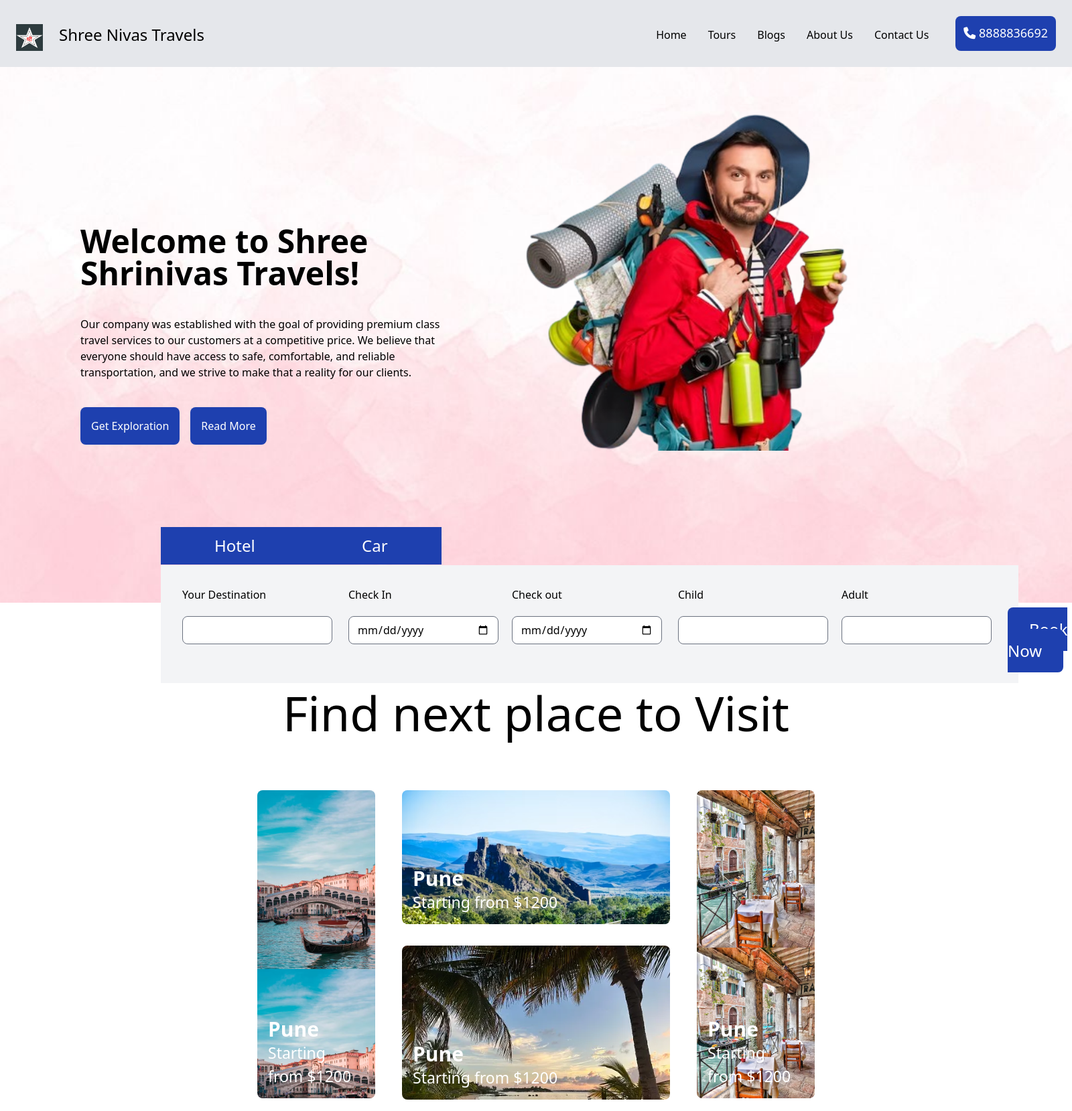
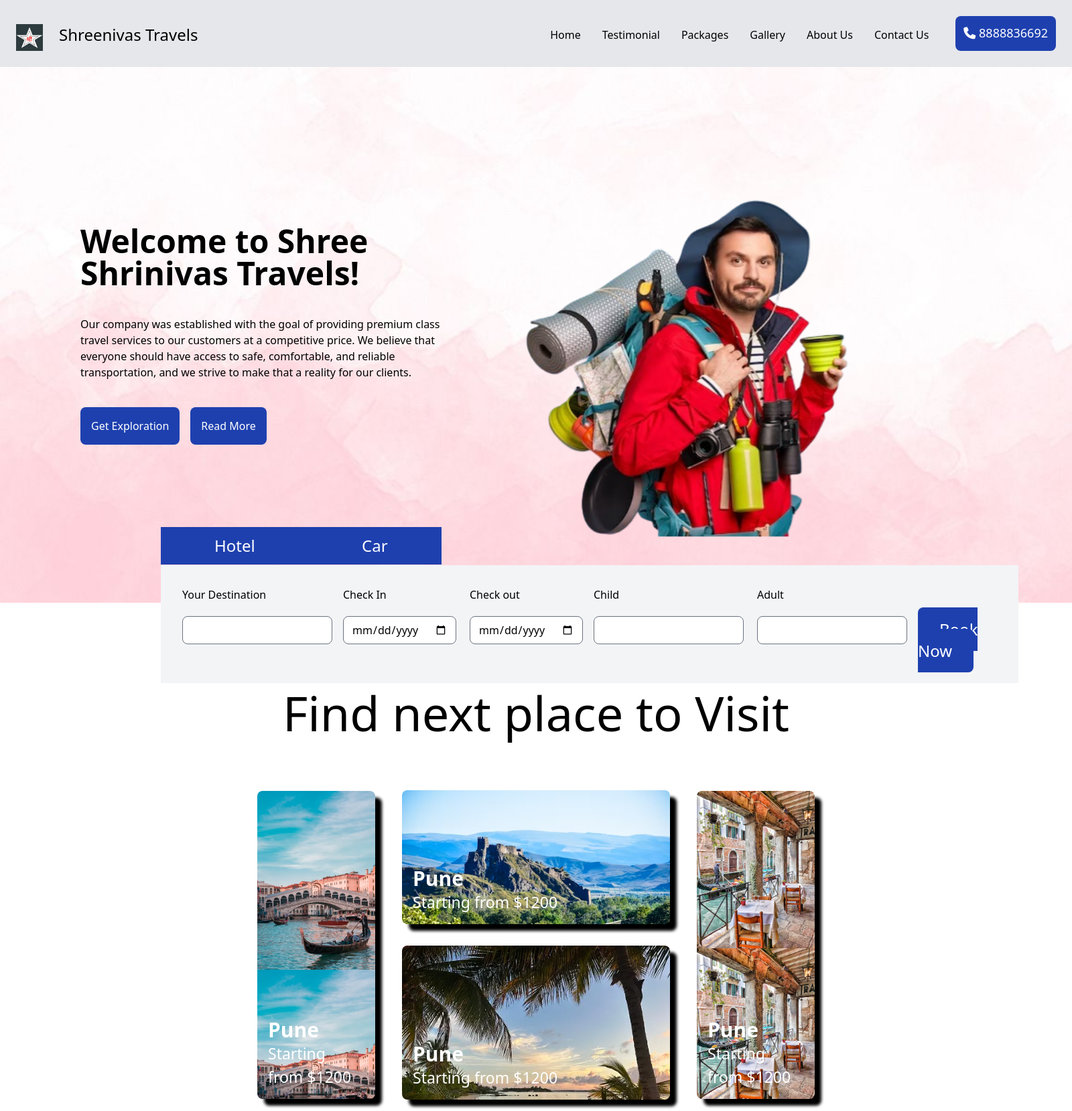
Before and after one commit to ErfanAalam/Car-Rental, a Flask app: page / in a window 1600 px wide. Shown: the top 1659 px of the page at 67% size. Run offline with Flask 3, Linux system fonts and the light colour scheme; some libraries are stand-ins or nearby versions.

Commit message:
index html compeleted

```diff
--- a/static/style.css
+++ b/static/style.css
@@ -5,32 +5,67 @@
     background-size: cover;
 }
 
+ /* filter: drop-shadow(10px 10px 2px #000); */
+
 .card1{
     background-image: url(/static/assests/travels1.avif);
     background-size:contain;
-    /* height: 460px;
-    width: 300px; */
+    filter: drop-shadow(10px 10px 2px #000);
 }
 .card2{
     background-image: url(/static/assests/travels2.avif);
     background-size:cover;
-    /* height: 200px;
-    width: 400px; */
+    filter: drop-shadow(10px 10px 2px #000);
 }
 .card3{
     background-image: url(/static/assests/travels3.webp);
     background-size:cover;
-    /* height: 230px;
-    width: 400px; */
+    filter: drop-shadow(10px 10px 2px #000);
 }
 .card4{
     background-image: url(/static/assests/travels4.avif);
     background-size:contain;
-    /* height: 460px;
-    width: 300px; */
+    filter: drop-shadow(10px 10px 2px #000);
+}
+
+.left img{
+    filter: drop-shadow(10px 10px 2px #000);
+}
+
+.card{
+    width: 60%;
+    height: 800px;
+    display: flex;
+    border: 4px solid rgb(133, 130, 130);
+    border-radius: 10px;
+    overflow-x:auto ;
+    scroll-snap-type:x mandatory;
+}
+
+.card > img{
+    width: 120%;
+    height: 100%;
+    object-fit: cover;
+    scroll-snap-align:start;
+}
+
+.scroller p{
+    text-shadow: 5px 5px 3px rgb(143, 141, 141);
 }
 
 
-/* @media  screen and (max-width:) {
+::-webkit-scrollbar {
+    width: 10px;
+  }
 
-} */
+  ::-webkit-scrollbar-track {
+    background: #f1f1f1;
+  }
+
+  ::-webkit-scrollbar-thumb {
+    background: #888;
+  }
+
+  ::-webkit-scrollbar-thumb:hover {
+    background: #555;
+  }
--- a/templates/index.html
+++ b/templates/index.html
@@ -6,17 +6,22 @@
   <header class="flex justify-between p-6 bg-gray-200 header">
     <div class="logo space-x-2 flex item-center justify-center gap-4 pt-3">
       <img class="w-10 h-10" src="/static/assests/logo.png" alt="" />
-      <span class="md:text-2xl text-[18px] md:pt-0 pt-1">Shree Nivas Travels</span>
+      <span class="md:text-2xl text-[18px] md:pt-0 pt-1"
+        >Shreenivas Travels</span
+      >
     </div>
-    <div class="links flex gap-10 ">
+    <div class="links flex gap-10">
       <ul class="gap-8 pt-4 hidden md:flex">
         <li class="hover:text-blue-700 cursor-pointer">Home</li>
-        <li class="hover:text-blue-700 cursor-pointer">Tours</li>
-        <li class="hover:text-blue-700 cursor-pointer">Blogs</li>
+        <li class="hover:text-blue-700 cursor-pointer">Testimonial</li>
+        <li class="hover:text-blue-700 cursor-pointer">Packages</li>
+        <li class="hover:text-blue-700 cursor-pointer">Gallery</li>
         <li class="hover:text-blue-700 cursor-pointer">About Us</li>
         <li class="hover:text-blue-700 cursor-pointer">Contact Us</li>
       </ul>
-      <div class="contact p-3 text-[18px] bg-blue-800 text-white rounded-lg hover:bg-blue-900 cursor-pointer">
+      <div
+        class="contact p-3 text-[18px] bg-blue-800 text-white rounded-lg hover:bg-blue-900 cursor-pointer"
+      >
         <i class="fa-solid fa-phone pt-1 text-white"></i>
         8888836692
       </div>
@@ -27,8 +32,12 @@
 <!-- Component of Section 1 -->
 
 <div>
-  <main class="main h-[100vh] md:[h-70vh] flex p-10 justify-between relative md:flex-row flex-col-reverse">
-    <div class="left flex flex-col justify-center gap-10 md:pl-20 pl-4 md:w-[40vw]">
+  <main
+    class="main flex p-10 h-[100vh] justify-between relative md:flex-row flex-col-reverse"
+  >
+    <div
+      class="left flex flex-col justify-center gap-10 md:pl-20 pl-4 md:w-[40vw]"
+    >
       <h1 class="text-5xl font-bold">Welcome to Shree Shrinivas Travels!</h1>
       <p>
         Our company was established with the goal of providing premium class
@@ -49,22 +58,25 @@
     </div>
     <div class="right">
       <img
-        class="w-[800px] mix-blend-multiply"
+        class="w-[800px] md:pt-32 mix-blend-multiply"
         src="/static/assests/sectio1-img.png"
         alt=""
       />
     </div>
-    <div class="form absolute p-8 bg-gray-100 flex bottom-[-440px] md:bottom-[-120px] md:left-60 left-0 md:ml-0 md:mr-0 ml-2 mr-2 md:w-[80%] w-[95%]">
     <div
-        class="hotel p-3 bg-blue-800 absolute top-[-57px] md:left-0 left-[80px] px-20 text-white text-2xl cursor-pointer hover:bg-blue-900"
+      class="form absolute md:p-8 bg-gray-100 flex justify-center bottom-[-440px] md:bottom-[-120px] md:left-60 left-0 md:ml-0 md:mr-0 p-2 md:w-[80%] w-[100%]"
+    >
+      <div
+        class="hotel p-3 bg-blue-800 absolute top-[-57px] md:left-0 left-[120px] px-20 text-white text-2xl cursor-pointer hover:bg-blue-900"
       >
         Hotel
       </div>
       <div
-        class="hotel p-3 bg-blue-800 absolute top-[-57px] left-[220px] px-20 text-white text-2xl cursor-pointer hover:bg-blue-900 md:flex hidden">
+        class="hotel p-3 bg-blue-800 absolute top-[-57px] left-[220px] px-20 text-white text-2xl cursor-pointer hover:bg-blue-900 md:flex hidden"
+      >
         Car
       </div>
-      <form action="#" class="md:flex gap-6 ">
+      <form action="#" class="md:flex gap-4">
         <div class="flex flex-col md:gap-5">
           <label for="Destination">Your Destination</label>
           <input
@@ -78,24 +90,34 @@
         <div class="flex gap-5">
           <div class="flex flex-col gap-5">
             <label for="checkin">Check In</label>
-            <input type="date" name="" id="checkin" class="rounded-lg md:w-56" />
+            <input type="date" name="" id="checkin" class="rounded-lg" />
           </div>
 
           <div class="flex flex-col gap-5">
             <label for="checkout">Check out</label>
-            <input type="date" name="" id="checkout" class="rounded-lg md:w-56" />
+            <input type="date" name="" id="checkout" class="rounded-lg" />
           </div>
         </div>
 
         <div class="flex gap-5">
           <div class="flex flex-col gap-5">
             <label for="child">Child</label>
-            <input type="text" name="" id="child" class="rounded-lg md:w-56 w-[160px]" />
+            <input
+              type="text"
+              name=""
+              id="child"
+              class="rounded-lg md:w-56 w-[160px]"
+            />
           </div>
 
           <div class="flex flex-col gap-5">
             <label for="adult">Adult</label>
-            <input type="text" name="" id="adult" class="rounded-lg md:w-56 w-[160px]" />
+            <input
+              type="text"
+              name=""
+              id="adult"
+              class="rounded-lg md:w-56 w-[160px]"
+            />
           </div>
         </div>
 
@@ -113,22 +135,21 @@
 <!-- Component for section 2 -->
 
 <div>
-  <div class="md:px-96 md:pt-32 pt-[500px] text-center md:h-[90vh] md:mb-40 mb-10 flex flex-col ml-14 md:ml-0">
+  <div
+    class="md:px-96 md:pt-32 pt-[500px] text-center md:mb-40 mb-10 flex flex-col">
     <div class="heading">
       <h2 class="md:text-7xl text-4xl font-[500]">Find next place to Visit</h2>
     </div>
-    <div class="sec2-cards pt-20 text-left flex md:flex-row flex-col gap-10 ">
+    <div class="sec2-cards pt-20 text-left flex md:flex-row flex-col gap-10 items-center">
       <div
-        class="flex flex-col justify-end rounded-lg overflow-hidden card1 p-4 text-white md:h-[460px] md:w-[300px] w-[300px] h-[300px]"
-      >
+        class="flex flex-col justify-end rounded-lg overflow-hidden card1 p-4 text-white md:h-[460px] md:w-[300px] w-[300px] h-[300px]">
         <p class="text-3xl font-bold">Pune</p>
         <p class="text-[23px]">Starting from $1200</p>
       </div>
 
       <div class="space-y-8">
         <div
-          class="flex flex-col justify-end rounded-lg overflow-hidden card2 p-4 text-white md:h-[200px] md:w-[400px] w-[300px] h-[400px]"
-        >
+          class="flex flex-col justify-end rounded-lg overflow-hidden card2 p-4 text-white md:h-[200px] md:w-[400px] w-[300px] h-[400px]">
           <p class="text-3xl font-bold">Pune</p>
           <p class="text-[23px]">Starting from $1200</p>
         </div>
@@ -154,7 +175,7 @@
 <!-- Component for section 3 -->
 
 <div>
-  <div class="bg-gray-200 md:h-[80vh] md:flex md:p-28 p-8 gap-10">
+  <div class="bg-gray-200 md:flex md:p-28 p-8 gap-10">
     <div class="left md:w-[60%]">
       <img
         class="md:w-[800px] md:h-[550px] w-[600px] h-[300px] rounded-lg"
@@ -174,16 +195,17 @@
         is dedicated to Lord Ram and sees thousands of devotees flocking daily
         to offer prayers and seek blessings.
       </p>
-      <button class="p-4 px-6  bg-blue-800 text-white rounded-lg mx-24">Book Now</button>
+      <button class="p-4 px-6 bg-blue-800 text-white rounded-lg mx-24">
+        Book Now
+      </button>
     </div>
   </div>
 </div>
 
-
-<!-- section 4 -->
+<!--component for section 4 -->
 
 <div>
-  <div class="bg-white md:h-[80vh] md:flex md:flex-row-reverse md:p-28 p-8 gap-56">
+  <div class="bg-white md:flex md:flex-row-reverse md:p-28 p-8 gap-56">
     <div class="left md:w-[50%]">
       <img
         class="md:w-[800px] md:h-[550px] w-[600px] h-[300px] rounded-lg"
@@ -196,11 +218,82 @@
         Sinhagad : An ancient hill fortress
       </h2>
       <p class="text-[20px]">
-        The fort was captured by Tanaji Malusare and his brother. Sinhagad (Lion's Fort) fort was strategically built to provide natural protection from the enemies due to its very steep slopes.The walls of the forts and bastions were constructed only at key places. There are two gates to enter the fort named Kalyan Darwaja and Pune Darwaza.
+        The fort was captured by Tanaji Malusare and his brother. Sinhagad
+        (Lion's Fort) fort was strategically built to provide natural protection
+        from the enemies due to its very steep slopes.The walls of the forts and
+        bastions were constructed only at key places. There are two gates to
+        enter the fort named Kalyan Darwaja and Pune Darwaza.
       </p>
-      <button class="p-4 px-6  bg-blue-800 text-white rounded-lg md:mx-0 mx-24">Book Now</button>
+      <button class="p-4 px-6 bg-blue-800 text-white rounded-lg md:mx-0 mx-24">
+        Book Now
+      </button>
     </div>
   </div>
 </div>
 
+<!-- component of section 5 -->
+
+<div>
+  <div
+    class="bg-gray-100 py-10 flex flex-col items-center gap-10 px-4 scroller"
+  >
+    <p class="text-6xl">
+      <span class="font-bold">Pune</span> Tourist Places and Hotels
+    </p>
+    <div class="card md:w-[60%] md:h-[800px] w-[100%] h-[400px]">
+      <img src="/static/assests/punevisit.jpg" alt="" />
+      <img src="/static/assests/punevisit2.jpg" alt="" />
+      <img src="/static/assests/punevisit3.jpg" alt="" />
+      <img src="/static//assests/punevisit6.webp" alt="" />
+      <img src="/static//assests/punevisit4.jpg" alt="" />
+      <img src="/static//assests/punevisit5.avif" alt="" />
+    </div>
+  </div>
+</div>
+
+<!-- Component for footer -->
+
+<div>
+  <footer class="bg-black flex md:flex-row flex-col md:gap-72 gap-10 text-white md:px-40 px-10 py-20">
+    <div class="desc space-y-4 md:w-[20vw] w-[60vw] pt-5">
+      <h3 class="text-3xl">Shree Shrinivas Travels</h3>
+      <p>
+        Our core fleet of 30+ vehicles provides 24/7 service across Pune and
+        Mumbai operations, and we also have our presence in Ahmed Nagar, Nashik,
+        Aurangabad, Goa, Bangalore, and Delhi.
+      </p>
+      <div class="social space-x-6 md:block flex flex-row">
+        <i class="fa-brands fa-facebook hover:bg-blue-200 p-2 rounded-lg border-2 border-blue-200 cursor-pointer"></i>
+        <i class="fa-brands fa-twitter hover:bg-blue-200 p-2 rounded-lg border-2 border-blue-200 cursor-pointer"></i>
+        <i class="fa-brands fa-instagram hover:bg-blue-200 p-2 rounded-lg border-2 border-blue-200 cursor-pointer"></i>
+        <i class="fa-brands fa-linkedin hover:bg-blue-200 p-2 rounded-lg border-2 border-blue-200 cursor-pointer"></i>
+      </div>
+    </div>
+
+    <div class="flex flex-col md:flex-row p-4 md:gap-40 gap-20">
+      <div class="links space-y-4">
+        <h2 class="text-3xl cursor-pointer">Quick Links</h2>
+        <ul class=" space-y-4">
+          <li class="hover:text-blue-200 cursor-pointer"><i class="fa-solid fa-angle-right "></i> Home</li>
+          <li class="hover:text-blue-200 cursor-pointer"><i class="fa-solid fa-angle-right "></i> Testimonial</li>
+          <li class="hover:text-blue-200 cursor-pointer"><i class="fa-solid fa-angle-right "></i> Packages</li>
+          <li class="hover:text-blue-200 cursor-pointer"><i class="fa-solid fa-angle-right "></i> Gallery</li>
+          <li class="hover:text-blue-200 cursor-pointer"><i class="fa-solid fa-angle-right "></i> About us</li>
+          <li class="hover:text-blue-200 cursor-pointer"><i class="fa-solid fa-angle-right "></i> Contact Us</li>
+        </ul>
+      </div>
+
+      <div class="contact w-[200px] space-y-4">
+        <h2 class="text-3xl cursor-pointer">Contact</h2>
+        <div class="location">
+          Flat No. C4-102. 29 Gold Coast, Tingare Nagar Dhanori Pune -411032
+        </div>
+        <div>+918888836692</div>
+        <div>+917219789977</div>
+        <div>sales@shrinivastravels.com</div>
+      </div>
+    </div>
+  </footer>
+</div>
+
 {% endblock %}
```
Also changed, not shown: static/assests/main.jpg (deleted), static/assests/page1.png (deleted), static/assests/punevisit3.jpg (added), static/assests/punevisit4.jpg (added), static/assests/punevisit5.avif (added), static/assests/punevisit6.webp (added), static/assests/travles5.jpg (deleted). Lines whose indentation alone changed are shown as unchanged.
